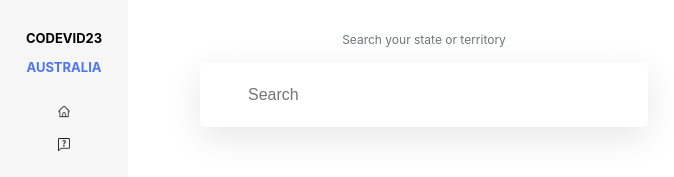
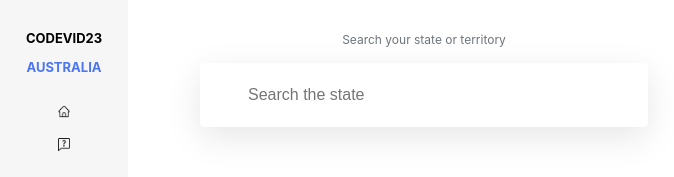
Before and after one commit to tkeeching/codevid, a React (Create React App) app: page / in a window 1280 px wide. Shown: the top 177 px of the page, without its empty margins (0-674 px from the left). Built offline with nearby package versions, Linux system fonts and the light colour scheme.

Commit message:
try pull request

```diff
--- a/src/components/HomeLeft/HomeLeft.js
+++ b/src/components/HomeLeft/HomeLeft.js
@@ -7,7 +7,7 @@
             <div className="homeleft-container">
                 <div>
                     <p>Search your state or territory</p>
-                    <input type="text" placeholder="Search"/>
+                    <input type="text" placeholder="Search the state"/>
                 </div>
             </div>
         )
```
